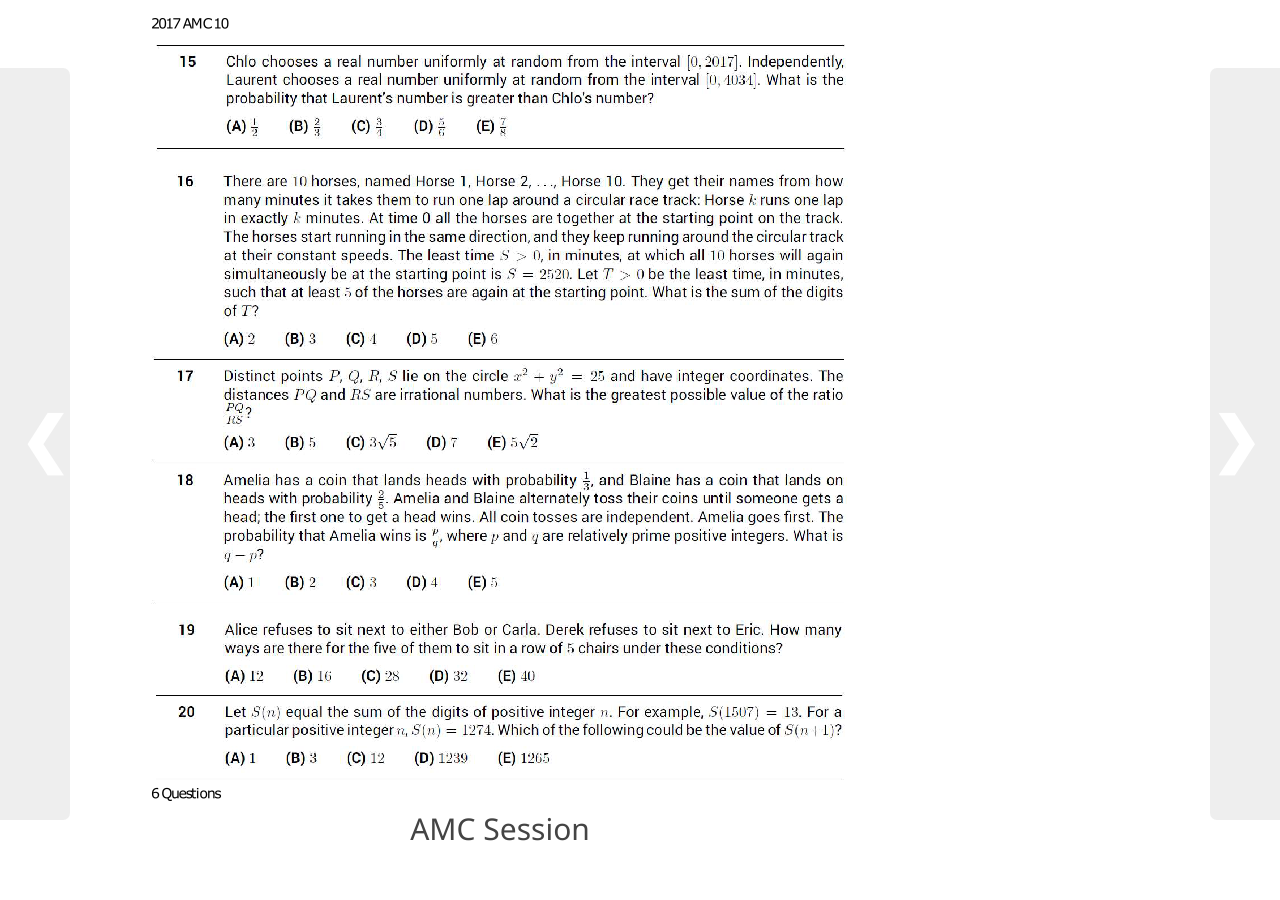
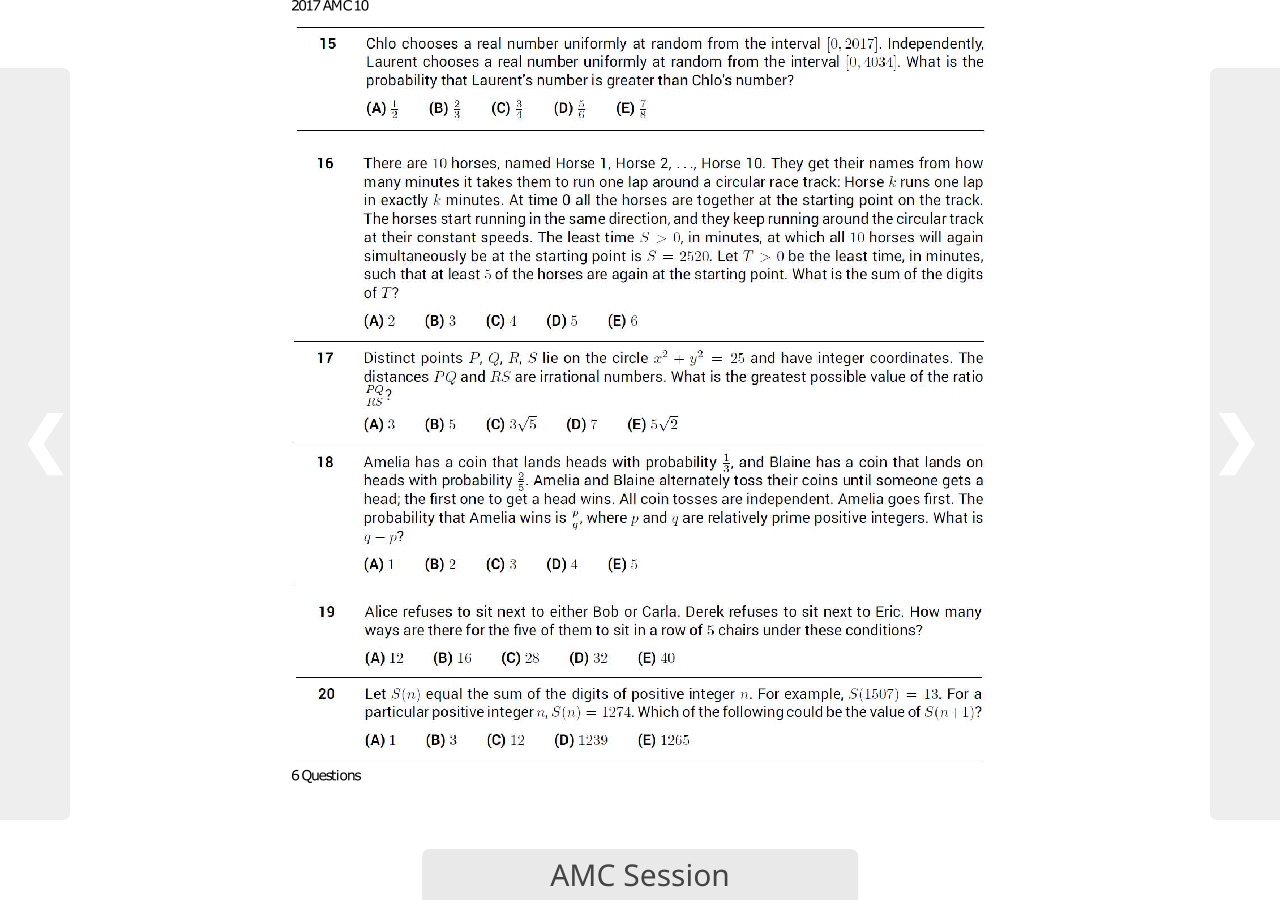
Before and after one commit to myzhang1029/csc_pdf_gallery, a Jekyll site: the page built from index.markdown, in a window 1280 px wide. Built offline with Jekyll 4.4.1, drawn with Linux system fonts in a browser that asks for light colours.

Commit message:
Fix a few styles and left/right

```diff
--- a/_layouts/index.html
+++ b/_layouts/index.html
@@ -24,11 +24,11 @@
         </div>
         {% endfor %}
         <!-- Navigation buttons -->
-        <div class="slider-left">
-            <a class="slider-left-arrow" onclick="nextSlide(-1)">❮</a>
+        <div class="slider-left" onclick="nextSlide(-1)">
+            <span class="slider-left-arrow">❮</span>
         </div>
-        <div class="slider-right">
-            <a class="slider-right-arrow" onclick="nextSlide(1)">❯</a>
+        <div class="slider-right" onclick="nextSlide(1)">
+            <span class="slider-right-arrow">❯</span>
         </div>
     </main>
 
--- a/assets/slider.css
+++ b/assets/slider.css
@@ -9,7 +9,11 @@
     max-height: calc(100vh - 16px);
     position: relative;
     margin: auto;
+    color: #eff5d4;
+    font-size: 30px;
+    text-align: center;
 }
+
 
 .slider-item {
     display: none;
@@ -25,6 +29,7 @@
 }
 
 .slider-img {
+    z-index: 0;
     object-fit: contain;
     max-width: 94vw; /* vw - button */
     width: auto;
@@ -33,15 +38,23 @@
 }
 
 .slider-title {
-    height: 20px;
+    position: fixed;
+    left: 50%;
+    bottom: 0;
+    transform: translateX(-50%);
+    z-index: 1;
     font-family: 'Segoe UI', Tahoma, Geneva, Verdana, sans-serif;
     color: #444;
+    background: #e6e6e6dd;
+    padding: 5px 10vw;
+    border-radius: 7px 7px 0 0;
 }
 
 .slider-left,
 .slider-right {
     cursor: pointer;
     position: fixed;
+    z-index: 1;
     width: 3vw;
     padding: 16px;
     top: 10vh;
@@ -51,7 +64,6 @@
     font-size: 2em;
     transition: 0.6s ease;
     background: #e6e6e6aa;
-    z-index: 1;
 }
 
 .slider-left-arrow,
@@ -85,16 +97,6 @@
     background-color: rgba(115, 115, 115, 0.8);
 }
 
-.slider-container {
-    color: #eff5d4;
-    font-size: 30px;
-    padding: 8px 0;
-    position: absolute;
-    top: 10px;
-    width: 100%;
-    text-align: center;
-}
-
 .active {
     background-color: #717171;
 }
```
